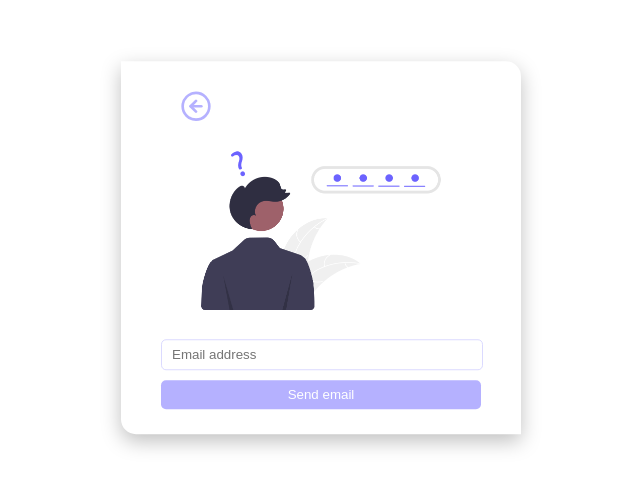
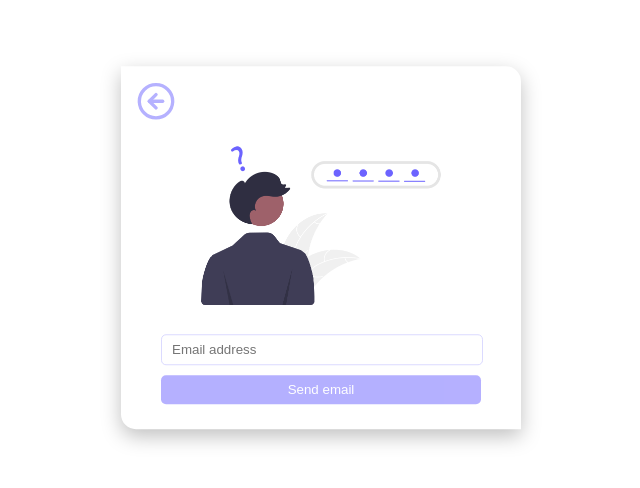
Before and after one commit to hrvlionME/QSD24-frontend, a React (Create React App) app: page /forgot-password in a window 1280 px wide. Shown: the part 152-640 px from the top of the page, without its empty margins (319-959 px from the left). Built offline with nearby package versions, Linux system fonts and the light colour scheme.

Commit message:
forgot password polished

```diff
--- a/src/pages/ForgotPasswordPage/ForgotPasswordPage.module.css
+++ b/src/pages/ForgotPasswordPage/ForgotPasswordPage.module.css
@@ -28,10 +28,17 @@
     padding: 7px 20px;
     margin: 5px -10px;
     width: calc(100% + 20px);
-    background-color: #B5B1FF;
+    background-color: var(--logo-purple);
     color: var(--auth-submit-btn-color);
     border: none;
     border-radius: 5px;
+}
+.btn:disabled{
+    opacity: 0.5;
+}
+.btn:hover{
+    opacity: 0.5;
+    transform: scale(1.01);
 }
 .links {
     display: flex;
@@ -48,10 +55,14 @@
     background-color: initial;
     height: 50px;
     width: 50px;
-    font-size: 2rem;
+    font-size: 2.5rem;
     display: flex;
     justify-content: center;
-
+    margin-left: -40px;
+    margin-top: -10px;
+}
+.backArrow:hover{
+    transform: scale(1.05);
 }
 
 .errorInput {
@@ -70,5 +81,5 @@
     color: var(--auth-error-primary);
     font-size: 0.6rem;
     margin: 0px;
-
+    margin-left: -9px;
 }
```
Also changed, not shown: src/pages/ForgotPasswordPage/ForgotPasswordPage.tsx (+12 -0 lines).
